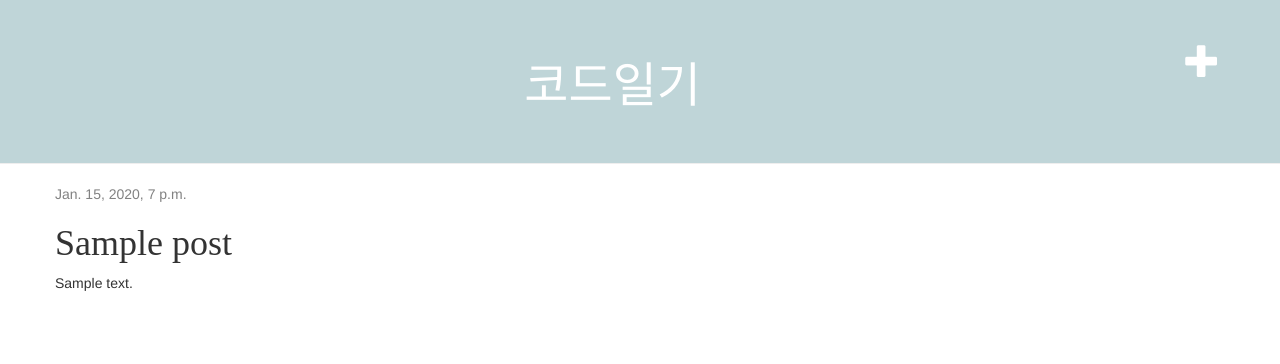
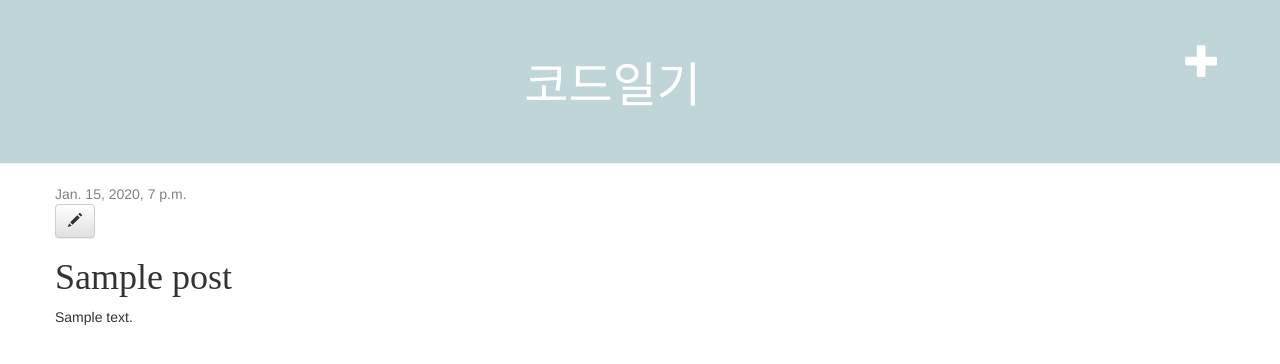
Before and after one commit to dayunhan/dayunhan.pythonanywhere.com, a Django app: page /post/1/ in a window 1280 px wide. Shown: the top 364 px of the page. Run offline with Django 3.2, Linux system fonts and the light colour scheme; tables that the repository leaves empty hold one stand-in row (values such as "Sample post"); some libraries are stand-ins or nearby versions; some web fonts are replaced.

Commit message:
Add pencil icon

```diff
--- a/blog/templates/blog/post_detail.html
+++ b/blog/templates/blog/post_detail.html
@@ -13,6 +13,7 @@
                     {{ post.published_date }}
                 </div>
             {% endif %}
+            <a class="btn btn-default" href="{% url 'post_edit' pk=post.pk %}"><span class="glyphicon glyphicon-pencil"></span></a>
             <h1>{{ post.title }}</h1>
             <p>{{ post.text|linebreaksbr }}</p>
         </div>
```
